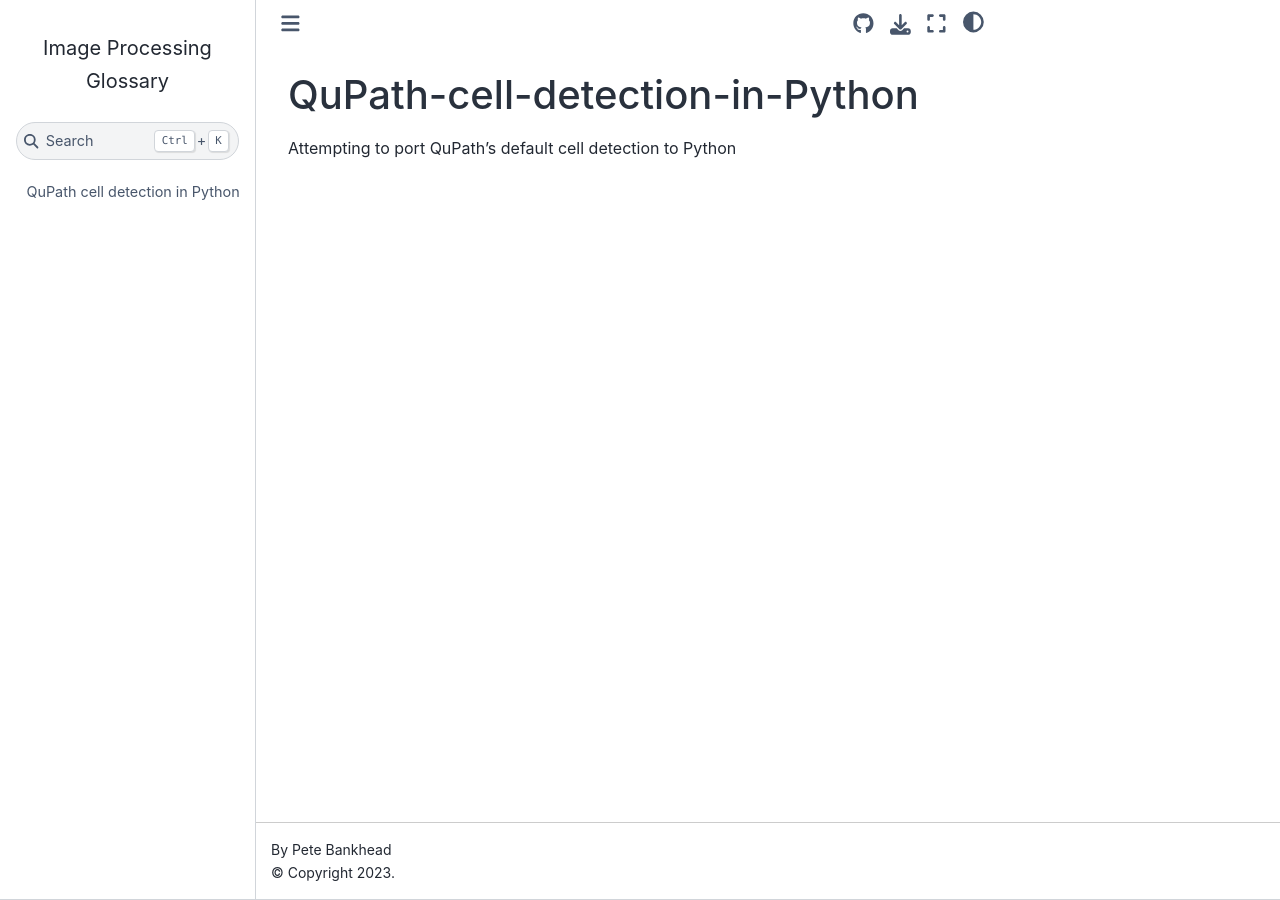
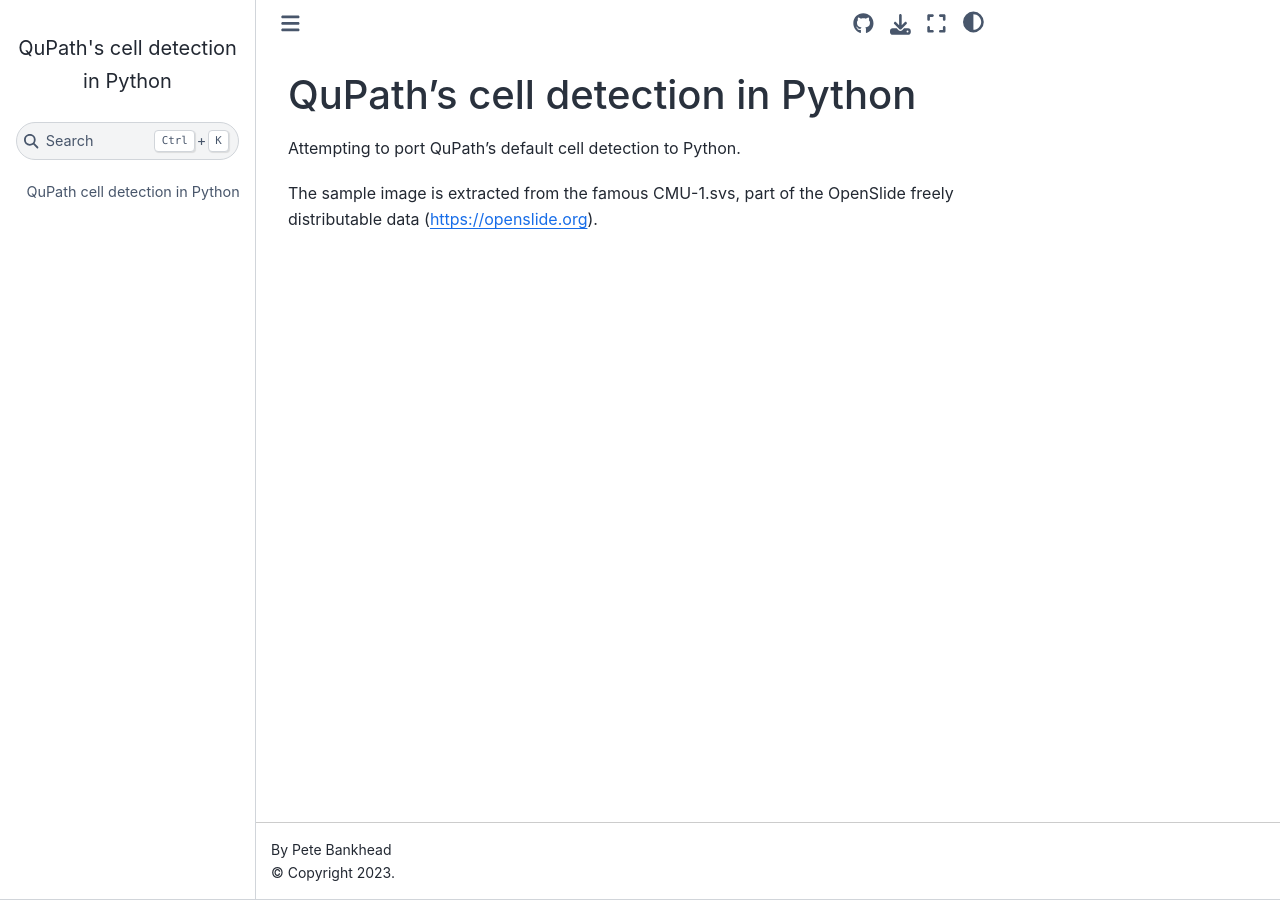
Before and after one commit to petebankhead/QuPath-cell-detection-in-Python, a Jupyter Book: the page built from README.md, in a window 1280 px wide. Built offline with Jupyter Book 1.0.4 settings and Sphinx 7.4.7 and the Sphinx Book theme 1.1.4, drawn with Linux system fonts in a browser that asks for light colours; pages that are not in the unit, such as notebooks, are missing from menus.

```diff
--- a/README.md
+++ b/README.md
@@ -1,2 +1,5 @@
-# QuPath-cell-detection-in-Python
-Attempting to port QuPath's default cell detection to Python
+# QuPath's cell detection in Python
+
+Attempting to port QuPath's default cell detection to Python.
+
+The sample image is extracted from the famous CMU-1.svs, part of the OpenSlide freely distributable data (https://openslide.org).
--- a/_config.yml
+++ b/_config.yml
@@ -1,7 +1,7 @@
 # Book settings
 # Learn more at https://jupyterbook.org/customize/config.html
 
-title: Image Processing Glossary
+title: QuPath's cell detection in Python
 author: Pete Bankhead
 
 # Force re-execution of notebooks on each build.
@@ -16,7 +16,7 @@ latex:
 
 # Information about where the book exists on the web
 repository:
-  url: https://github.com/petebankhead/image-processing-glossary  # Online location of your book
+  url: https://github.com/petebankhead/QuPath-cell-detection-in-Python  # Online location of your book
 #  path_to_book: .  # Optional path to your book, relative to the repository root
   branch: main  # Which branch of the repository should be used when creating links (optional)
 
--- a/_toc.yml
+++ b/_toc.yml
@@ -3,7 +3,3 @@
 
 format: jb-book
 root: intro
-chapters:
-- file: markdown
-- file: notebooks
-- file: markdown-notebooks
```
Also changed, not shown: intro.md (+1 -1 lines), 1 other file.
